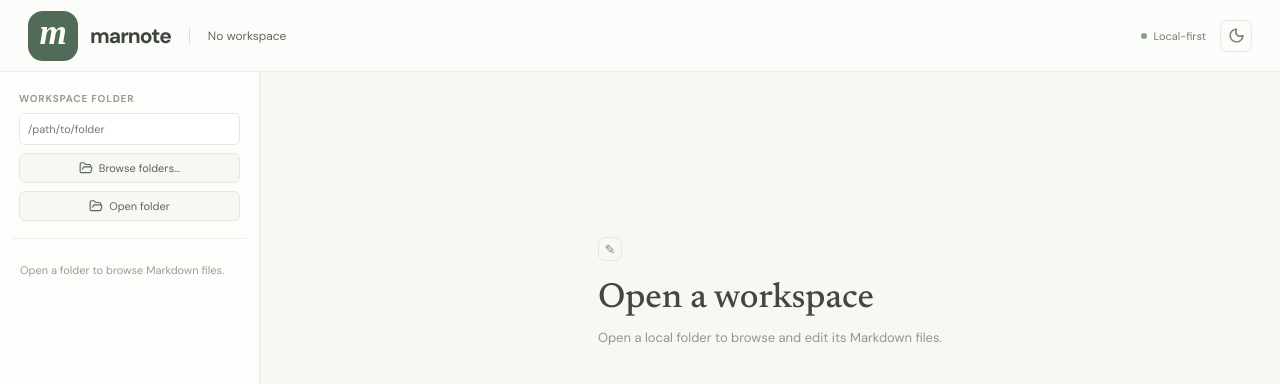
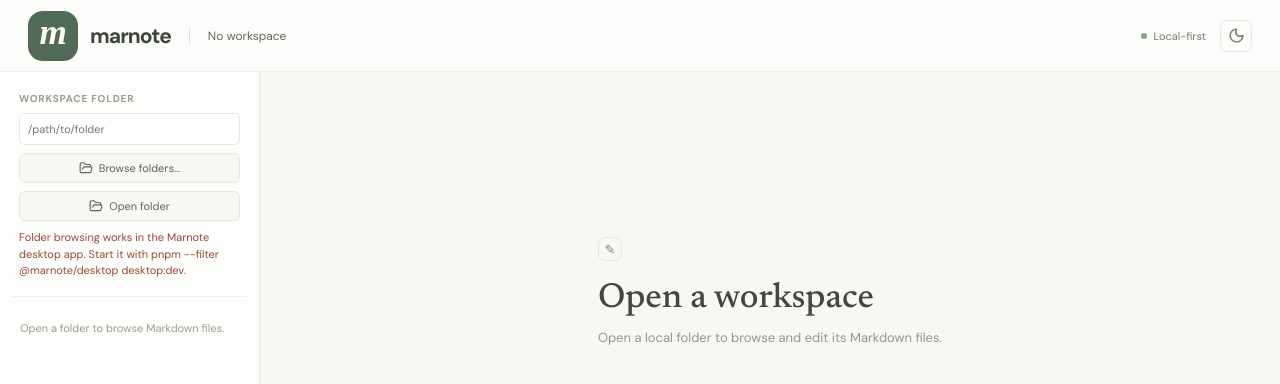
Before and after one commit to lethinhhung/marnote, a React (Vite) app in the folder apps/desktop/: page / in a window 1280 px wide. Both pictures are taken after a click on the button "Browse folders…". Shown: the top 384 px of the page. Built offline with nearby package versions, Linux system fonts and the light colour scheme.

Commit message:
Show workspace picker failures in the sidebar

```diff
--- a/apps/desktop/src/ui/WorkspaceSidebar.tsx
+++ b/apps/desktop/src/ui/WorkspaceSidebar.tsx
@@ -1,17 +1,25 @@
+import { useState } from "react";
 import { FolderOpen, FilePlus, Pencil, Trash2 } from "lucide-react";
 import { open as openDialog } from "@tauri-apps/plugin-dialog";
+import { isTauri } from "@tauri-apps/api/core";
 import { FileTree } from "./FileTree";
 import type { Entry, WorkspaceTree } from "./workspaceTypes";
 
 type Props = { tree: WorkspaceTree | null; selected: string; onOpen: (path: string) => void; onSelect: (e: Entry) => void; onCreate: (p: string) => void; onRename: (p: string, n: string) => void; onDelete: (p: string) => void };
 export function WorkspaceSidebar(props: Props) {
   const { tree } = props;
+  const [browseError, setBrowseError] = useState("");
   const browse = async () => {
+    setBrowseError("");
+    if (!isTauri()) {
+      setBrowseError("Folder browsing works in the Marnote desktop app. Start it with pnpm --filter @marnote/desktop desktop:dev.");
+      return;
+    }
     try {
       const path = await openDialog({ directory: true, multiple: false, defaultPath: tree?.path, title: "Open workspace folder" });
       if (typeof path === "string") props.onOpen(path);
     } catch (error) {
-      window.alert(`Could not open folder picker: ${String(error)}`);
+      setBrowseError(`Could not open folder picker: ${String(error)}`);
     }
   };
   const create = () => {
@@ -32,6 +40,7 @@ export function WorkspaceSidebar(props: Props) {
       <label htmlFor="workspace-path">Workspace folder</label><input id="workspace-path" name="path" defaultValue={tree?.path || ""} placeholder="/path/to/folder" />
       <button className="open-workspace" type="button" onClick={() => void browse()}><FolderOpen size={14} /> Browse folders…</button>
       <button className="open-workspace" type="submit"><FolderOpen size={14} /> Open folder</button>
+      {browseError && <p className="sidebar-error" role="alert">{browseError}</p>}
     </form>
     {tree && <><div className="sidebar-heading"><span>{tree.name}</span><div><button title="New Markdown note" onClick={create}><FilePlus size={15} /></button><button title="Rename / move selected" onClick={rename} disabled={!props.selected}><Pencil size={14} /></button><button title="Move selected to trash" onClick={() => props.selected && window.confirm("Move this file to the workspace trash?") && props.onDelete(props.selected)} disabled={!props.selected}><Trash2 size={14} /></button></div></div><FileTree entries={tree.entries} selected={props.selected} onOpen={props.onSelect} /></>}
     {!tree && <p className="sidebar-empty">Open a folder to browse Markdown files.</p>}
--- a/apps/desktop/src/ui/styles.css
+++ b/apps/desktop/src/ui/styles.css
@@ -10,6 +10,7 @@ button, input { font: inherit; }
 .workspace-open label { color: #999d93; font-size: 10px; font-weight: 700; letter-spacing: .08em; text-transform: uppercase; }
 .workspace-open input { min-width: 0; padding: 8px; border: 1px solid #e8e8e1; border-radius: 6px; outline-color: #8a9c85; background: #fff; color: #4a5048; font-size: 11px; }
 .open-workspace { display: flex; justify-content: center; align-items: center; gap: 6px; padding: 7px; border: 1px solid #e8e8e1; border-radius: 6px; background: #f7f7f3; color: #596858; font-size: 11px; cursor: pointer; }
+.sidebar-error { margin: 0; color: #9a4838; font-size: 11px; line-height: 1.5; overflow-wrap: anywhere; }
 .sidebar-heading { display: flex; justify-content: space-between; align-items: center; margin: 17px 2px 9px; color: #858a80; font-size: 10px; font-weight: 700; letter-spacing: .08em; text-transform: uppercase; }
 .sidebar-heading div { display: flex; gap: 1px; }
 .sidebar-heading button { display: grid; place-items: center; width: 25px; height: 25px; border: 0; border-radius: 5px; background: transparent; color: #888e84; cursor: pointer; }
```
